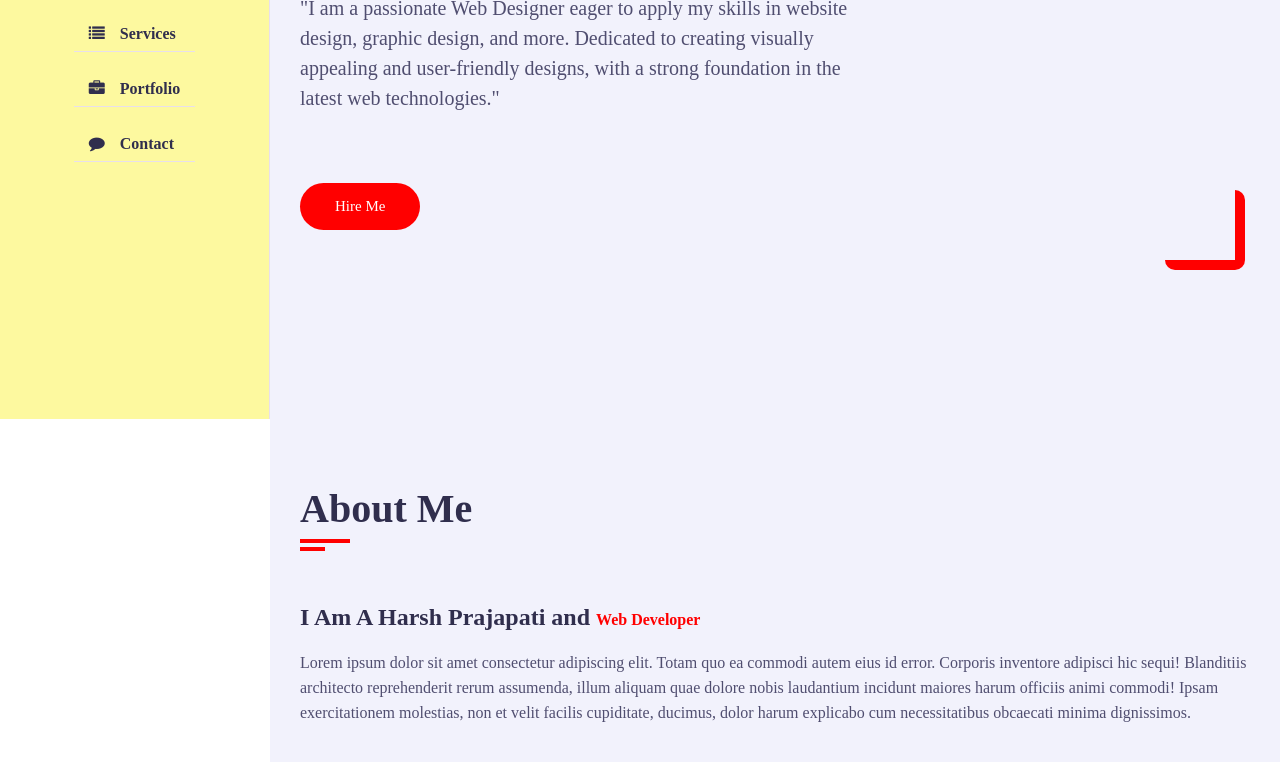
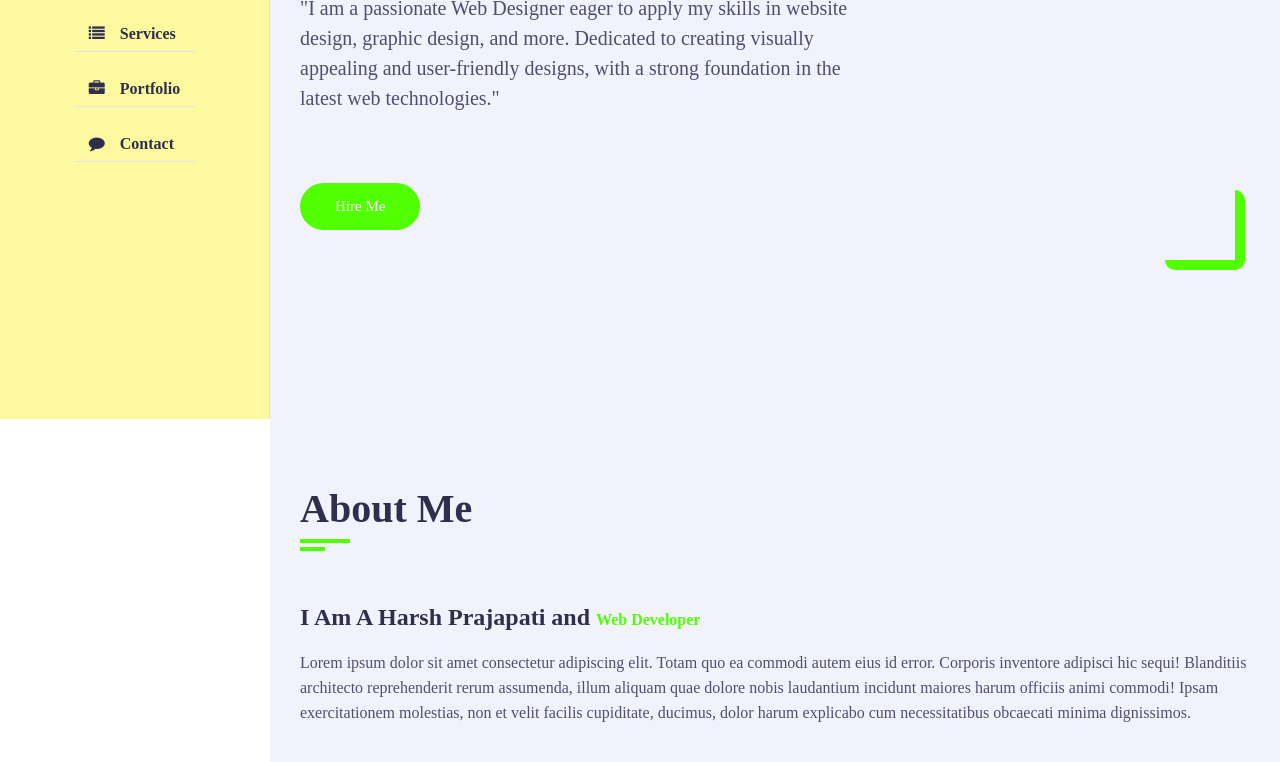
Before and after one commit to harshprajapati2004/personal-infosite, a plain HTML site: page index.html in a window 1280 px wide. Shown: the part 381-1143 px from the top of the page. Drawn offline with nearby package versions, Linux system fonts and the light colour scheme; a web font is replaced by a local one.

Commit message:
Update color-1.css

```diff
--- a/color-1.css
+++ b/color-1.css
@@ -1,4 +1,4 @@
 :root
 {
-    --skin-color:red;
+    --skin-color:rgb(81, 255, 0);
 }
```
